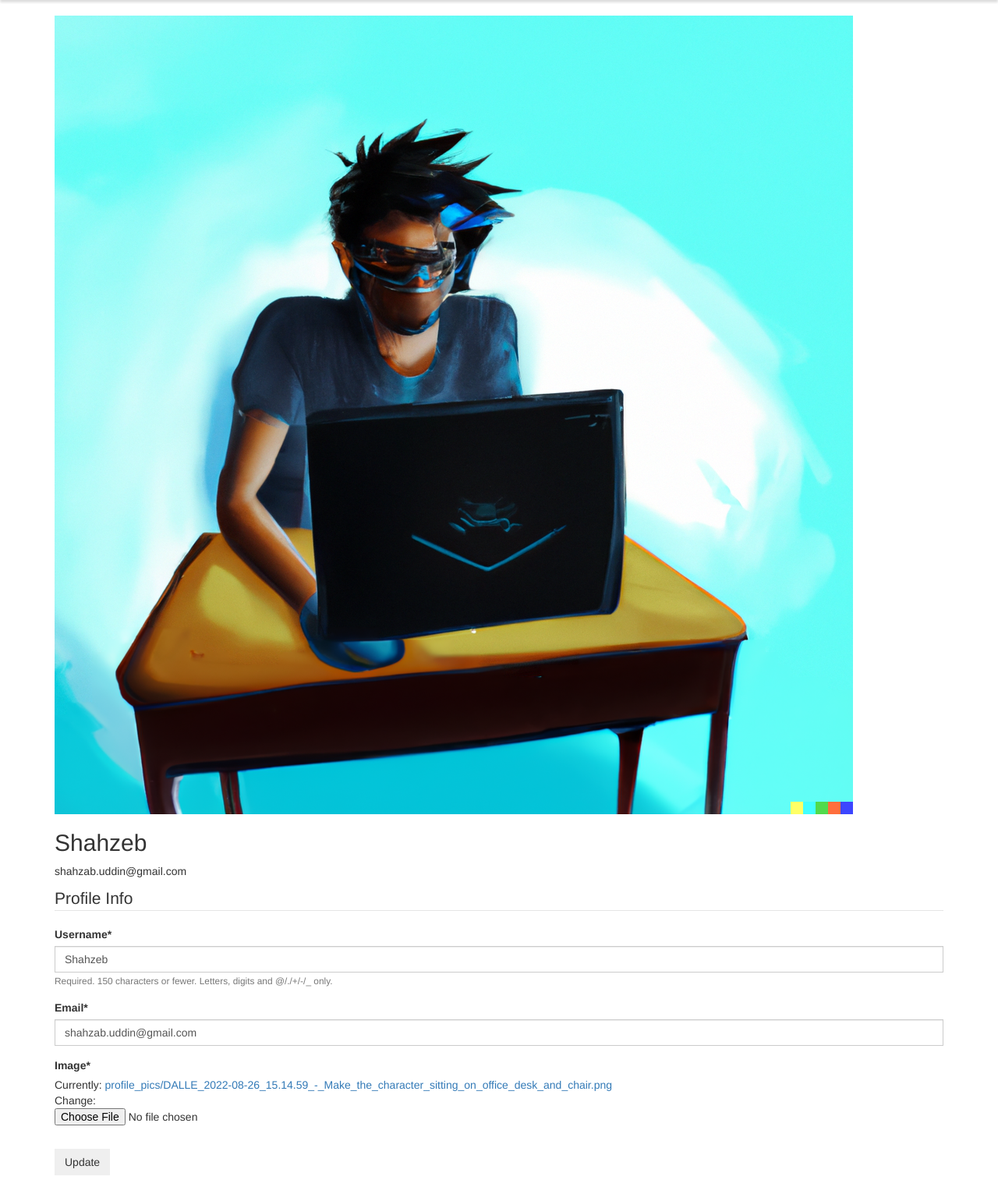
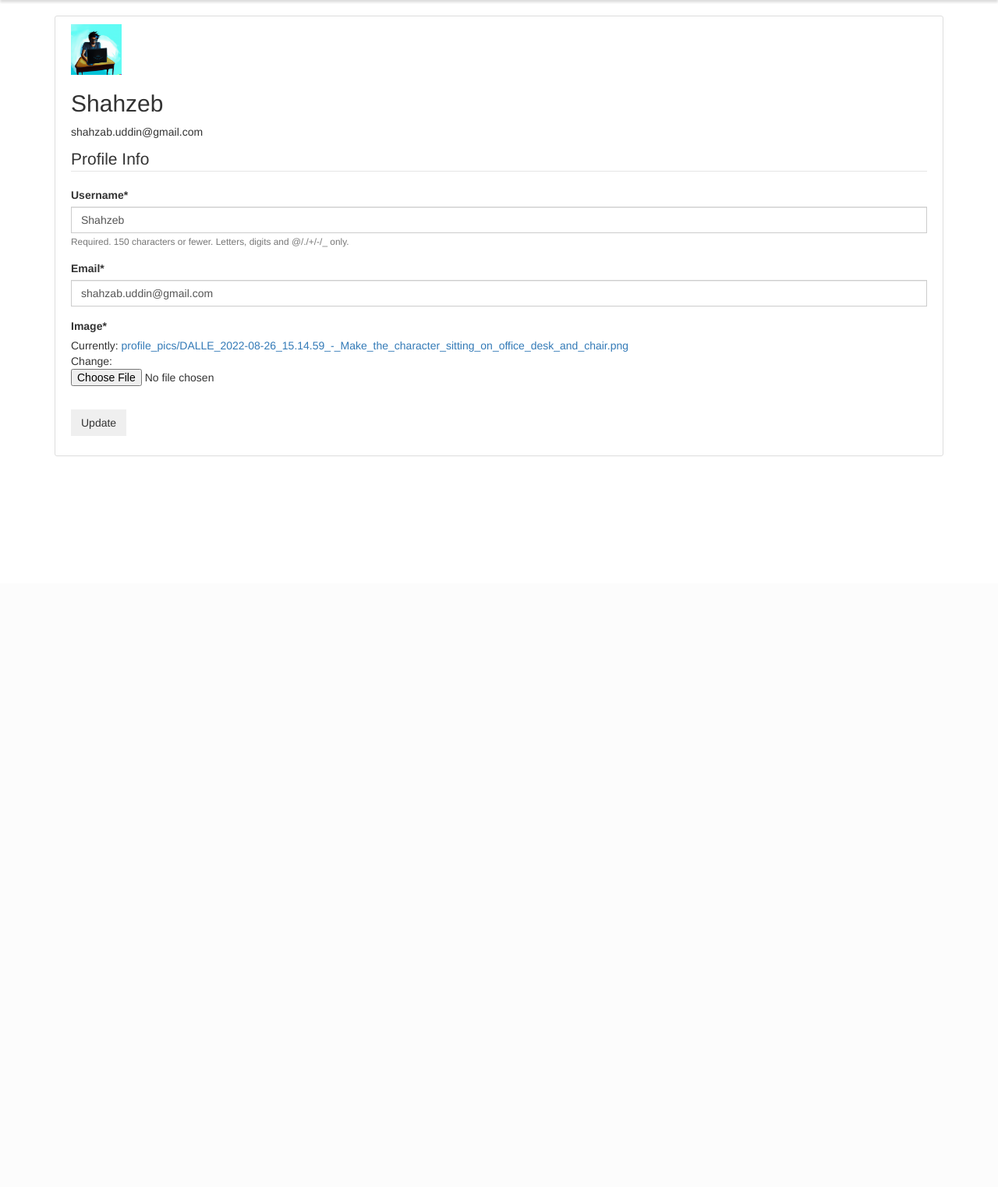
Before and after one commit to Shahzeb999/Poll-Website, a Django app: page /profile/ in a window 1280 px wide. Shown: the part 52-1574 px from the top of the page at 78% size. After the commit the page ends 637 px from the top, so only its background shows below. Run offline with Django 3.2, Linux system fonts and the light colour scheme; a user stored in the database is signed in; data comes from the database, SQL or seed files in the repository; both versions use the stored data as it was after the commit; some libraries are stand-ins or nearby versions.

Commit message:
Some functions added

```diff
--- a/poll/models.py
+++ b/poll/models.py
@@ -1,6 +1,8 @@
 from django.db import models
 from django.utils import timezone
 from django.contrib.auth.models import User
+from django.urls import reverse
+
 
 
 class Poll(models.Model):
@@ -20,3 +22,6 @@ class Poll(models.Model):
 
     def total(self):
         return self.option_one_count + self.option_two_count + self.option_three_count + self.option_four_count
+
+    def get_absolute_url(self):
+        return reverse('post-detail', kwargs={'pk': self.pk})
--- a/poll/static/style.css
+++ b/poll/static/style.css
@@ -29,3 +29,17 @@
 a.navbar-brand, .panel-title {
 	font-weight: bolder;
 }
+
+.content-section {
+    background: #ffffff;
+    padding: 10px 20px;
+    border: 1px solid #dddddd;
+    border-radius: 3px;
+    margin-bottom: 20px;
+  }
+
+.article-img {
+   height: 65px;
+   width: 65px;
+   margin-right: 16px;
+}
--- a/poll/templates/poll/home.html
+++ b/poll/templates/poll/home.html
@@ -13,7 +13,8 @@
              <ul class="list-group">
                 {% for poll in polls %}
                 <li class="list-group-item">
-                    <a class="mr-2" href="#">{{ poll.author }}</a><br>
+                    <img class="rounded-circle article-img" src="{{ poll.author.profile.image.url }}">
+                    <a class="mr-2" href=#>{{ poll.author }}</a><br>
                     <strong>{{ poll.question }}</strong>
                     <span class="pull-right">
                         <a href="{% url 'vote' poll.id %}" class="btn btn-info btn-xs">Vote</a> &nbsp;
--- a/poll/templates/poll/user_polls.html
+++ b/poll/templates/poll/user_polls.html
@@ -2,10 +2,10 @@
 {% block content %}
     {% for poll in polls %}
         <article class="media content-section">
-          <img class="rounded-circle article-img" src="{{ post.author.profile.image.url }}">
+          <img class="rounded-circle article-img" src="{{ polls.author.profile.image.url }}">
           <div class="media-body">
             <div class="article-metadata">
-              <a class="mr-2" href="{% url 'user-polls' poll.author.username %}">{{ poll.author }}</a>
+              <a class="mr-2" href="{% url 'user-polls':polls.author.username%}">{{ poll.author }}</a>
               <small class="text-muted">{{ poll.date_posted|date:"F d, Y" }}</small>
             </div>
             <h2><a class="article-title" href="{% url 'poll-detail' poll.id %}">{{ poll.title }}</a></h2>
--- a/poll/views.py
+++ b/poll/views.py
@@ -5,9 +5,8 @@ from .forms import CreatePollForm
 from .models import Poll
 
 def home(request):
-    polls = Poll.objects.all()
     context = {
-        'polls' : polls
+        'polls' : Poll.objects.all()
     }
     return render(request, 'poll/home.html', context)
 
--- a/poll_project/settings.py
+++ b/poll_project/settings.py
@@ -42,6 +42,7 @@ INSTALLED_APPS = [
     'widget_tweaks',
     'users.apps.UsersConfig',
     'crispy_forms',
+    'django_celery_beat',
 ]
 
 MIDDLEWARE = [
--- a/poll_project/urls.py
+++ b/poll_project/urls.py
@@ -44,3 +44,6 @@ urlpatterns = [
     name='password_reset_confirm'),
     path('password-reset/complete/',auth_views.PasswordResetCompleteView.as_view(template_name='users/password_reset_complete.html'),name='password_reset_complete'),
 ]
+
+if settings.DEBUG:
+    urlpatterns += static(settings.MEDIA_URL, document_root=settings.MEDIA_ROOT)
--- a/users/templates/users/profile.html
+++ b/users/templates/users/profile.html
@@ -3,7 +3,7 @@
 {% block content %}
     <div class="content-section">
       <div class="media">
-        <img class="rounded-circle account-img" src="{{ user.profile.image.url }}">
+        <img class="rounded-circle article-img" src="{{ user.profile.image.url }}">
         <div class="media-body">
           <h2 class="account-heading">{{ user.username }}</h2>
           <p class="text-secondary">{{ user.email }}</p>
```
Also changed, not shown: db.sqlite3, media/profile_pics/DALLE_2022-08-26_15.14.59_-_Make_the_character_sitting_on_office_desk_and_chair.png (added), poll/migrations/0002_alter_poll_author.py (added), poll/tasks.py (added).
